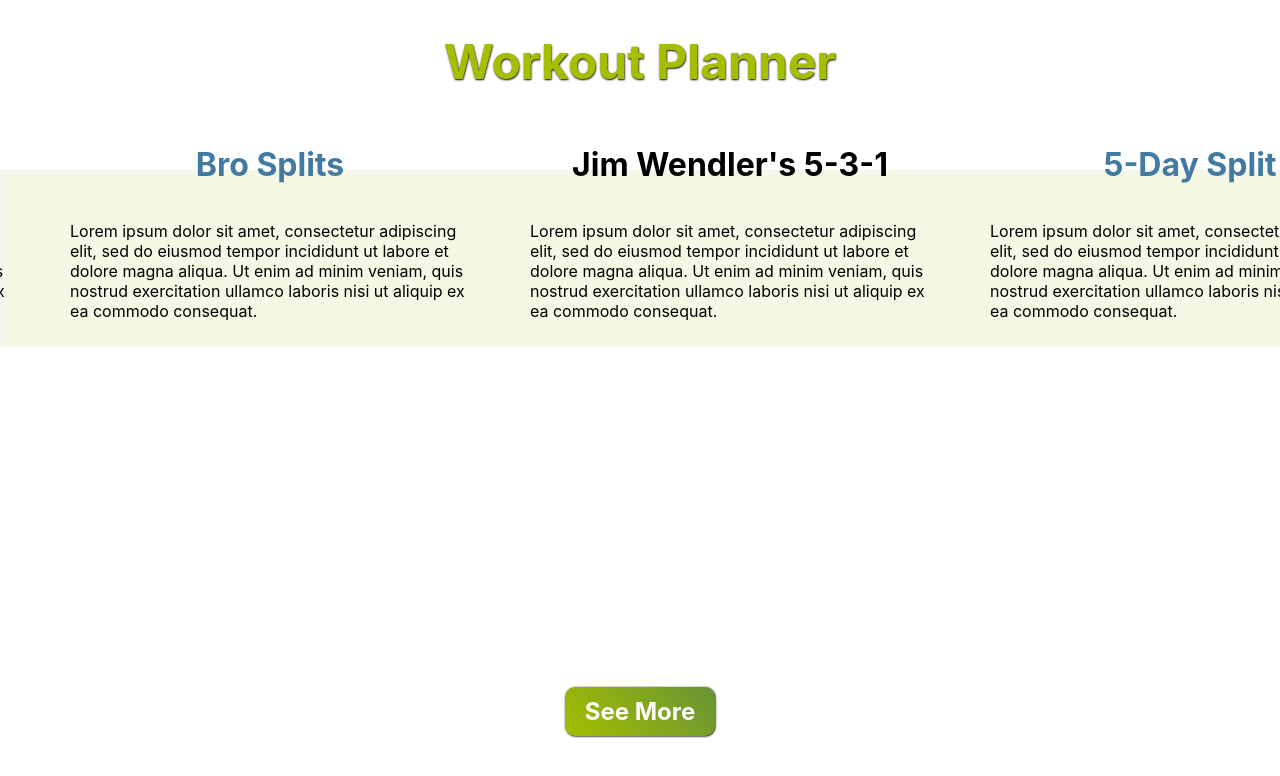
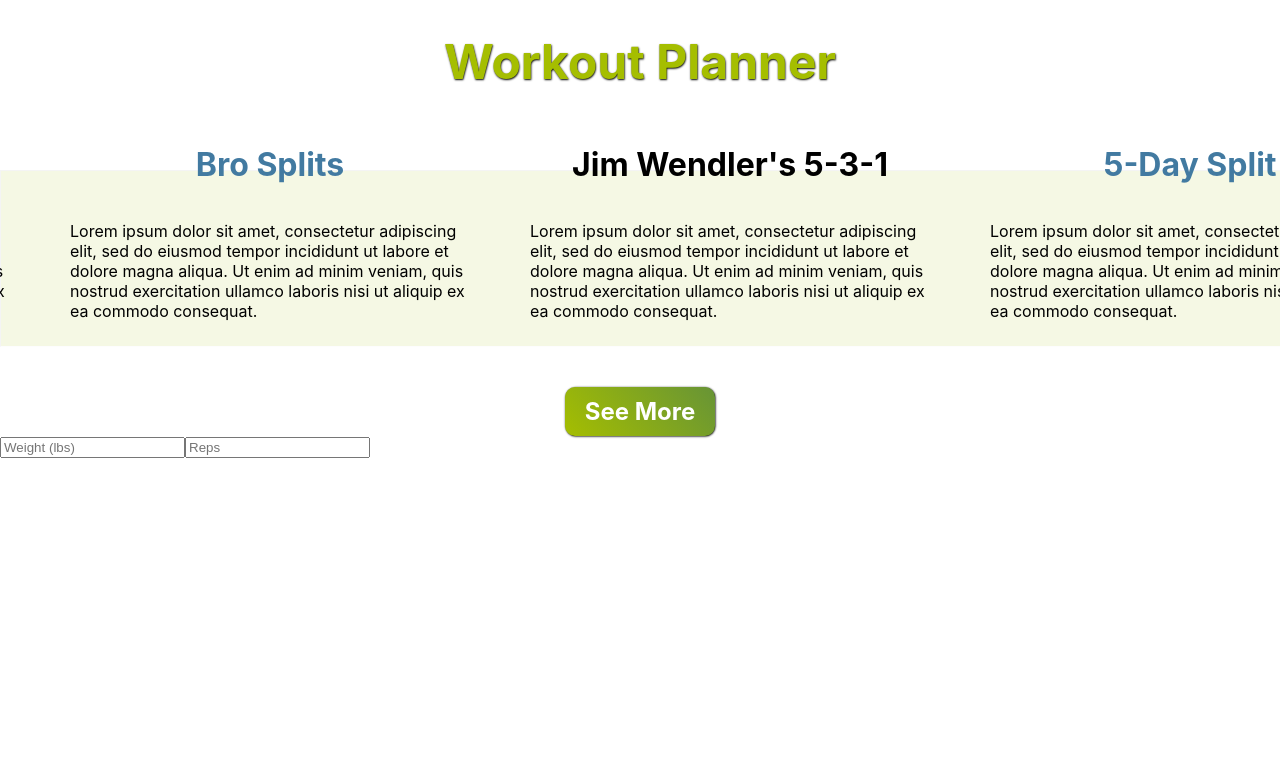
Before and after one commit to Ahljenn/Workout-Planner, a React (Create React App) app: page / in a window 1280 px wide. Both pictures are taken after a click on the button "See Less". Shown: the top 776 px of the page. Built offline with nearby package versions, Linux system fonts and the light colour scheme.

Commit message:
Added calculator

```diff
--- a/src/components/GeneratorDisplay.jsx
+++ b/src/components/GeneratorDisplay.jsx
@@ -1,5 +1,34 @@
 import React, { useState } from 'react'
 import { splitsInfo } from '../data/workout-data';
+
+function JimWendler(){
+
+    const [weightState, setWeightState] = useState(0);
+    const [repState, setRepState] = useState(0);
+
+    return(
+        <>
+            <div className="input-container">
+                <input
+                type="number"
+                placeholder="Weight (lbs)"
+                onChange={(e) => {
+                    setWeightState(e.target.value);
+                }}/>
+
+                <input
+                type="number"
+                placeholder="Reps"
+                onChange={(e) => {
+                    setRepState(e.target.value);
+                }}/>
+            </div>
+        </>
+    );
+}
+
+//Scrolling right feature, let user pick which day (chest, leg, shoulder, back, more specific)
+//Ask user for split
 
 export default function GeneratorDisplay() {
 
@@ -31,16 +60,21 @@
                             See Less
                         </button>
                 </div>
+                <JimWendler />
             </>
         );
     } else {
         return (
+            <>
                 <div className="continue-button-container">
-                <button className="continue-button"
+                    <button className="continue-button-more"
                     onClick={handleButtonClick}>
                         See More
                     </button>
                 </div>
+                <JimWendler />
+            </>
+
         );
     }
 }
--- a/src/styles/containers.css
+++ b/src/styles/containers.css
@@ -38,7 +38,7 @@
     margin-top: 0px;
 }
 
-button.continue-button {
+button.continue-button, button.continue-button-more {
     padding: 10px 20px 10px 20px;
     border-radius: 10px;
     font-weight: 700;
@@ -52,6 +52,9 @@
     margin-top: 300px;
 }
 
+button.continue-button-more {
+    margin-top: 0px;
+}
 
 button.continue-button:hover {
     background-image: linear-gradient(-200deg, var(--acid), var(--green));
```
Lines whose indentation alone changed are shown as unchanged.
